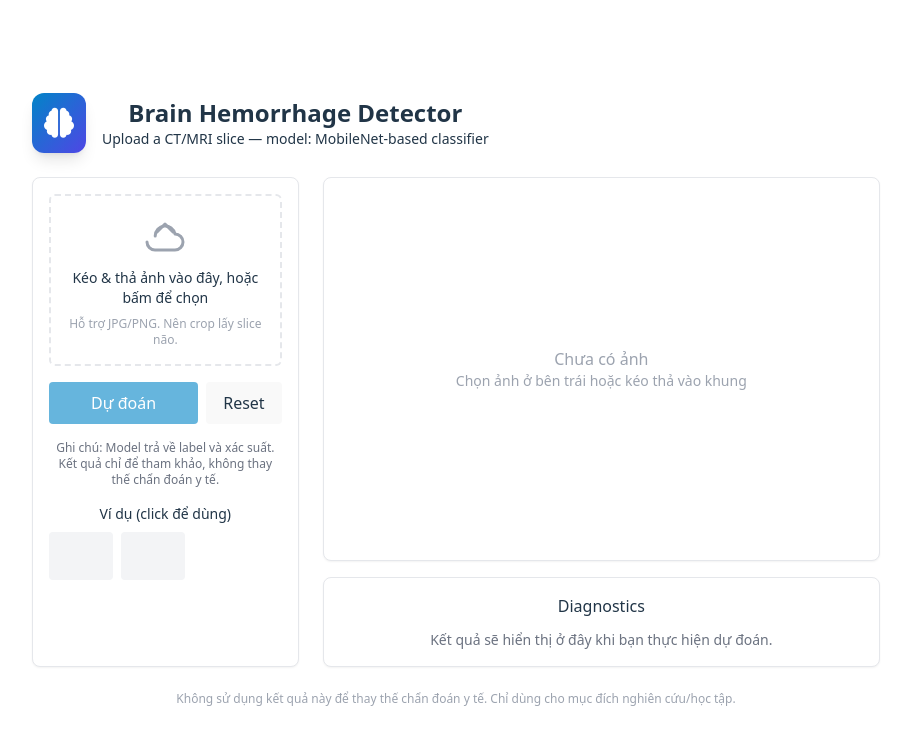
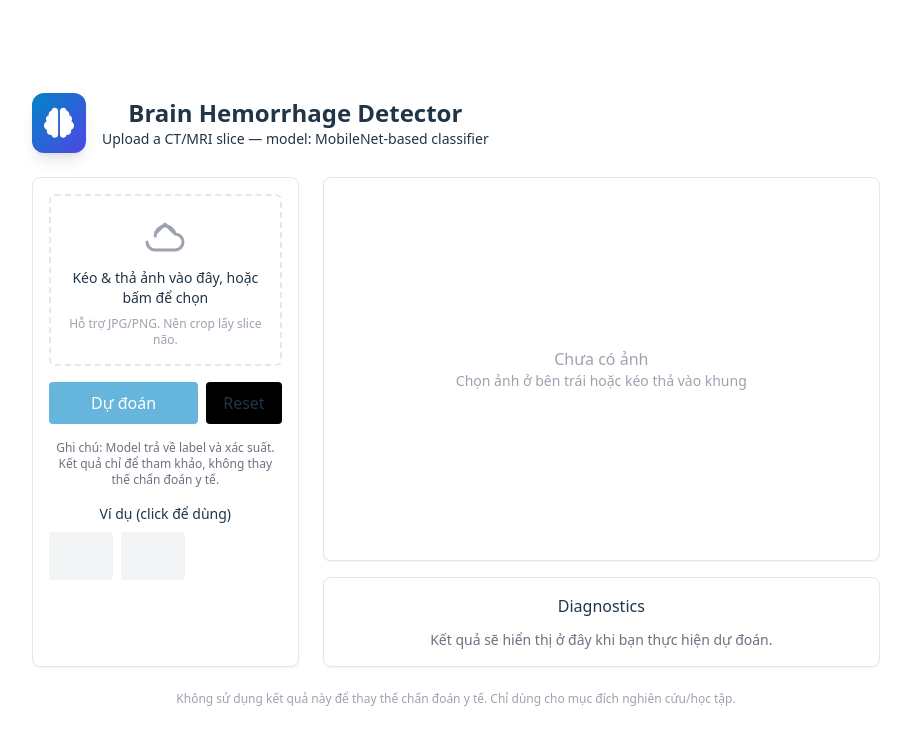
Before and after one commit to minhduongts13/BrainScan, a React (Vite) app in the folder demo/my-app/: page / in a window 1280 px wide. Shown: the top 744 px of the page, without its empty margins (184-1095 px from the left). Built offline with nearby package versions, Linux system fonts and the light colour scheme.

Commit message:
minor changes

```diff
--- a/demo/my-app/src/components/UploadPredictor.jsx
+++ b/demo/my-app/src/components/UploadPredictor.jsx
@@ -138,7 +138,7 @@ export default function UploadPredictor() {
                     )}
                     </button>
 
-                    <button onClick={reset} className="px-4 py-2 rounded border">Reset</button>
+                    <button onClick={reset} className="px-4 py-2 rounded border bg-black">Reset</button>
                 </div>
 
                 {error && <p className="mt-3 text-sm text-red-600">Lỗi: {error}</p>}
```
